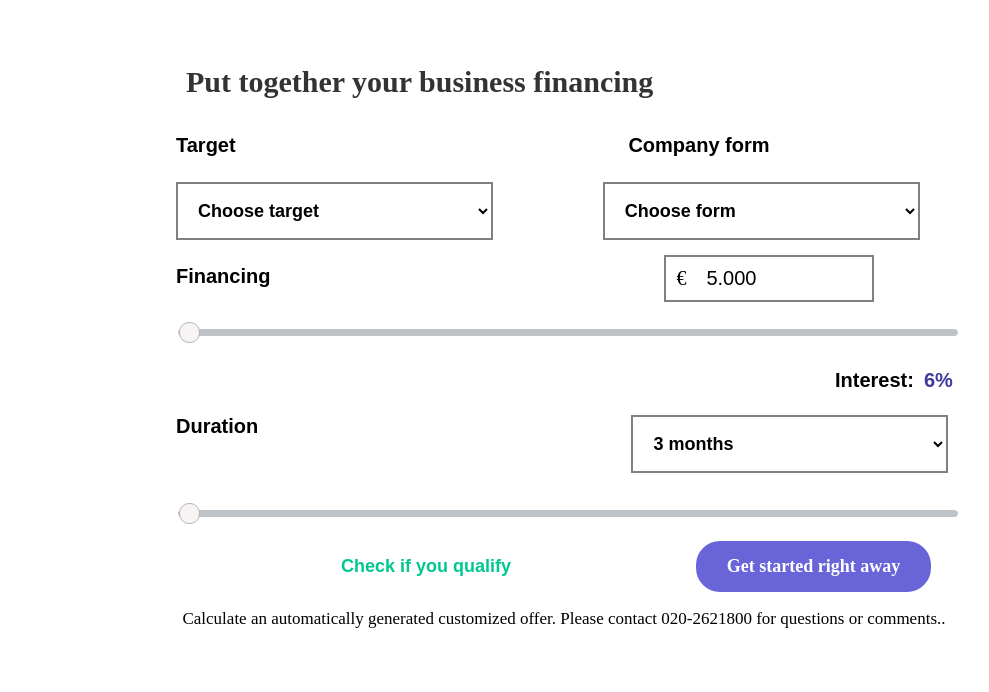
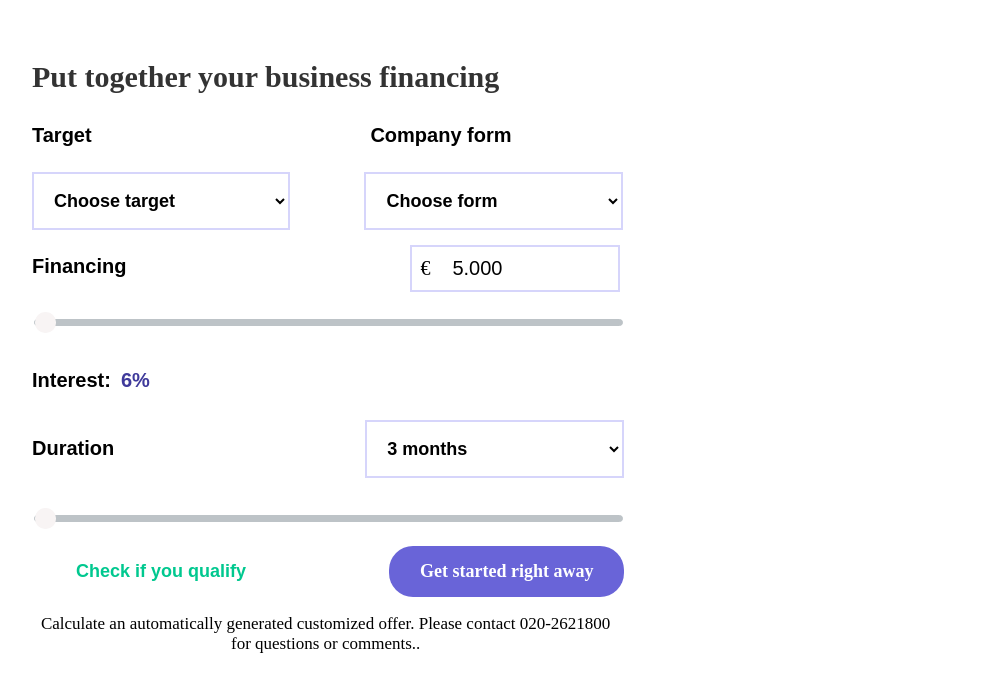
Before and after one commit to karamad10/New10_TT, a React (Create React App) app: page / in a window 1280 px wide. Shown: the top 692 px of the page, without its empty margins (4-993 px from the left). Built offline with nearby package versions, Linux system fonts and the light colour scheme.

Commit message:
updates and fixed

```diff
--- a/src/App.js
+++ b/src/App.js
@@ -25,7 +25,7 @@ class App extends Component {
     }
     if (amount <= 50000) return 8;
     if (amount <= 150000) return 7;
-    return 7;
+    return 6;
   }
 
   handleSelectChange = e => {
@@ -62,7 +62,6 @@ class App extends Component {
     });
   };
 
-  handleInterestChange;
   render() {
     const {
       selectedTargetValue,
@@ -75,12 +74,13 @@ class App extends Component {
     return (
       <div className="App">
         <h3 className="header">Put together your business financing</h3>
-
         <div>
           <form>
             <div className="requested-value-container">
-              <label id="mini-title">Target</label>
-              <label id="mini-title">Company form</label>
+              <label className="mini-title">Target</label>
+              <label id="m-title" className="mini-title">
+                Company form
+              </label>
             </div>
             <div className="requested-value-container">
               <select
@@ -112,7 +112,7 @@ class App extends Component {
             </div>
 
             <div className="requested-value-container">
-              <label id="mini-title">Financing</label>
+              <label className="mini-title">Financing</label>
               <span className="input-euro left">
                 <input
                   name="selectedAmount"
@@ -148,7 +148,7 @@ class App extends Component {
             </div>
 
             <div className="requested-value-container">
-              <label id="mini-title">Duration</label>
+              <label className="mini-title">Duration</label>
               <select
                 id="d-select"
                 name="selectedDuration"
--- a/src/app.css
+++ b/src/app.css
@@ -1,19 +1,25 @@
 body {
-  margin: 45px 10em;
+  margin: 45px 1em;
+  box-sizing: border-box;
+  display: flex;
 }
 
 .header {
   font: normal 800 30px Gilroy;
   color: #333;
-  padding: 20px;
-  margin: 0 10px;
+  padding: 15px;
+  margin: 0 5px;
 }
 
-#mini-title {
-  flex-basis: 44%;
+.mini-title {
+  flex-basis: 33%;
   padding: 10px;
   font: normal 600 20px arial;
   margin-left: 10px;
+}
+
+#m-title {
+  margin-left: 3em;
 }
 
 .select-value {
@@ -27,16 +33,26 @@ body {
 
 select,
 input {
-  border: 2px solid grey;
+  border: 2px solid rgba(139, 134, 243, 0.349);
+  outline: none;
+}
+select:hover,
+input:hover {
+  border-color: rgb(105, 100, 216);
 }
 
 select:focus,
 input:focus {
-  border: 2px solid rgb(0, 200, 143);
+  border: 2px solid rgb(105, 100, 216);
 }
 
 #nd-select {
-  margin-left: 5em;
+  margin-left: 3em;
+}
+
+#d-select {
+  margin-left: 3.6em;
+  margin-top: 0;
 }
 
 .requested-value-container {
@@ -45,13 +61,14 @@ input:focus {
   flex-wrap: wrap;
   justify-content: flex-start;
   margin: 5px 0;
+  align-items: baseline;
 }
 
 #amount-input {
   padding: 10px;
   padding-left: 2em;
   font-size: 20px;
-  margin-left: 2.8em;
+  margin-left: 5.5em;
   width: 7.8em;
 }
 .input-euro {
@@ -70,7 +87,7 @@ input:focus {
   content: "€";
 }
 .input-euro.left:before {
-  left: 3.4em;
+  left: 6em;
 }
 
 input[type="number"]::-webkit-inner-spin-button,
@@ -82,11 +99,7 @@ input[type="number"]::-webkit-outer-spin-button {
 .range {
   margin: 10px;
   padding: 10px;
-  width: 81%;
-}
-
-#d-select {
-  margin-left: 23px;
+  width: 75%;
 }
 
 a {
@@ -94,6 +107,7 @@ a {
   font: normal bold 18px arial;
   text-decoration: none;
   cursor: pointer;
+  margin-right: 15px;
 }
 
 a:hover {
@@ -103,7 +117,7 @@ a:hover {
 #footer {
   display: flex;
   align-items: baseline;
-  justify-content: space-evenly;
+  justify-content: space-around;
 }
 
 .submit-button {
@@ -113,6 +127,7 @@ a:hover {
   background-color: rgb(105, 100, 216);
   border: none;
   transition: 0.3s;
+  margin-right: 8em;
 }
 
 .submit-button:hover {
@@ -127,8 +142,8 @@ a:hover {
 
 .interest-container {
   display: flex;
-  justify-content: flex-end;
-  width: 83%;
+  justify-content: flex-start;
+  margin: 20px 10px;
 }
 
 #interest-title {
@@ -155,7 +170,6 @@ input[type="range"] {
 input[type="range"]::-webkit-slider-thumb {
   -webkit-appearance: none;
   background-color: rgb(248, 244, 244);
-  border: 1px solid #b3b7b9;
   width: 21px;
   height: 21px;
   border-radius: 10px;
@@ -169,5 +183,6 @@ input[type="range"]::-webkit-slider-thumb:active {
 #contact {
   text-align: center;
   font-size: 17px;
-  width: 85%;
+  width: 75%;
+  margin-left: 20px;
 }
```
